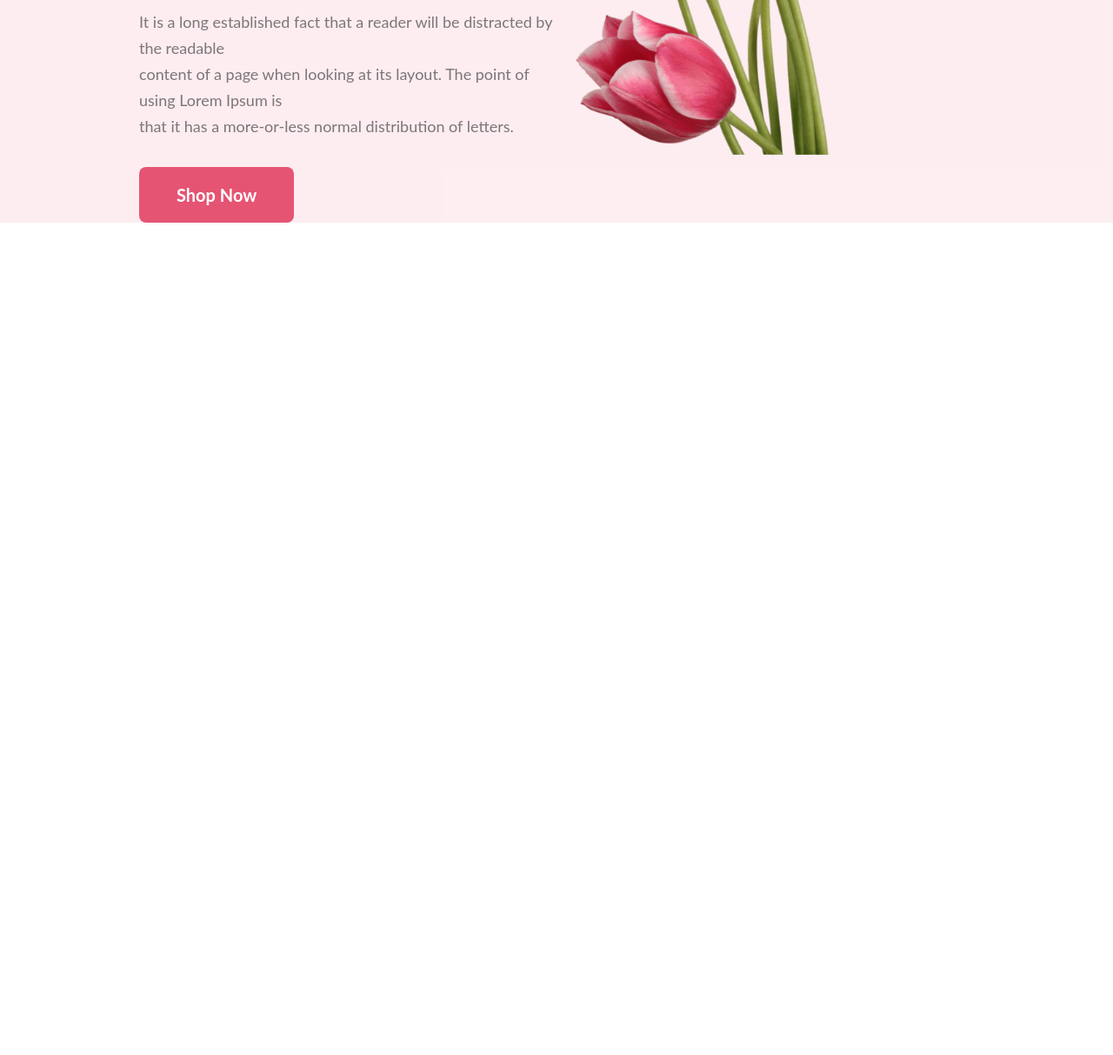
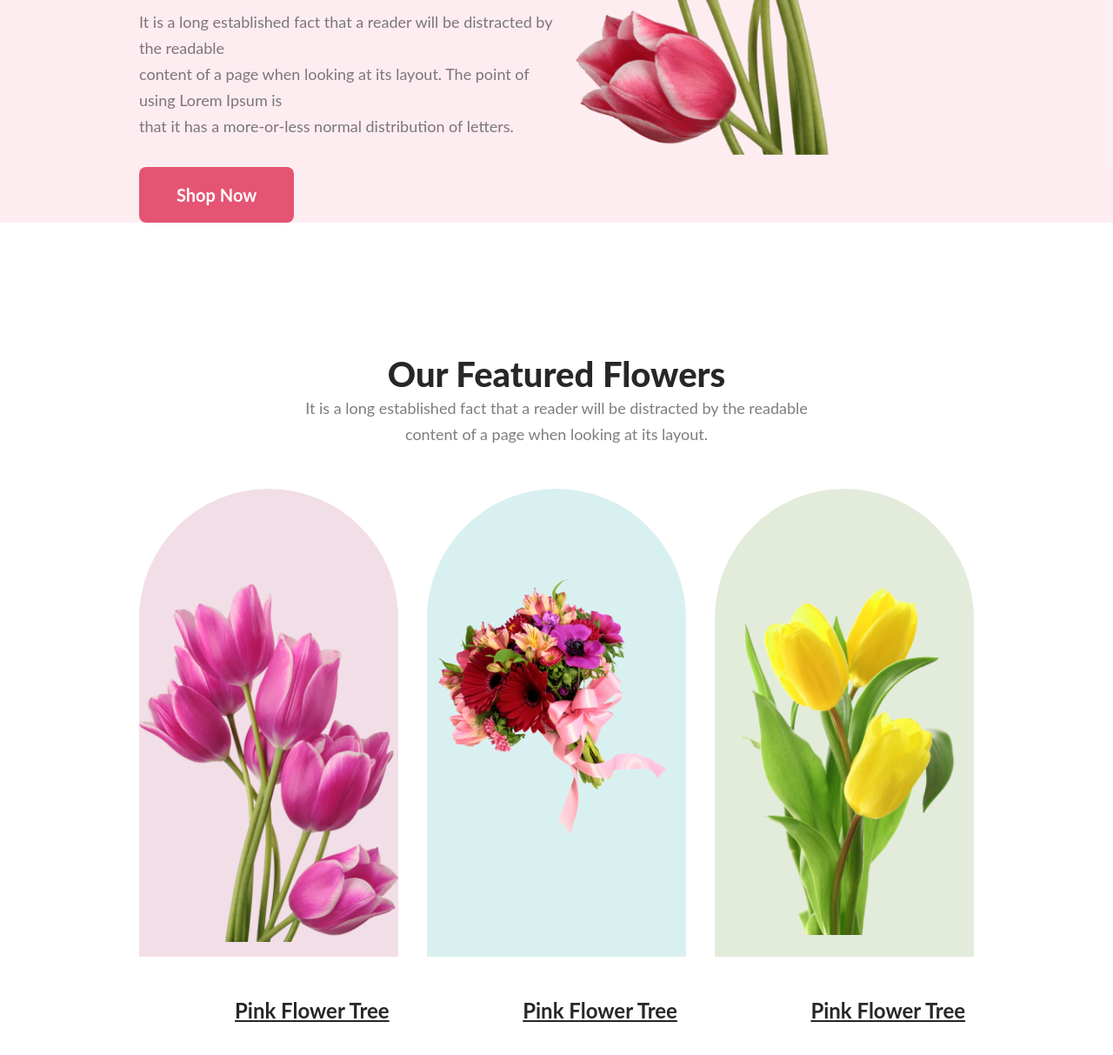
Before and after one commit to Jubayer3112/first-assignment, a plain HTML site: page index.html in a window 1280 px wide. Shown: the part 567-1780 px from the top of the page at 87% size. Before the commit the page ends 823 px from the top, so only its background shows below. Drawn offline with Linux system fonts and the light colour scheme.

Commit message:
Feature section added

```diff
--- a/CSS/style.css
+++ b/CSS/style.css
@@ -2,6 +2,7 @@
 *{
     padding: 0;
     margin: 0;
+    box-sizing: border-box;
     font-family:Lato;
 }
 img{
@@ -24,6 +25,21 @@ img{
     color: #FFF;
     font-size: 20px;
     font-weight: 700;
+}
+.section-title{
+    color: #272727;
+    text-align: center;
+    font-family: Lato;
+    font-size: 40px;
+    font-weight: 800;
+}
+.section-description{
+    color: rgba(39, 39, 39, 0.60);
+    text-align: center;
+    font-family: Lato;
+    font-size: 18px;
+    font-weight: 400;
+    line-height: 30px;
 }
 /* Banner section */
 .banner-section{
@@ -50,3 +66,45 @@ img{
     width: 50%;
     text-align: right;
 }
+/* Feature section */
+.feature-section{
+    padding: 150px 0;
+}
+.feature {
+    width: 31%;
+    text-align: center;
+    height: 538px;
+    border-radius: 300px 300px 0px 0px;
+    position: relative;
+}
+.feature1 {
+    background: rgba(167, 33, 98, 0.15);
+}
+.feature2 {
+    background: rgba(5, 151, 160, 0.15);
+}
+.feature3 {
+    background: rgba(71, 125, 17, 0.15);
+}
+.feature-img1 {
+    margin-top: 110px;
+}
+.feature-img2 {
+    margin-top: 100px;
+}
+.feature-img3 {
+    margin-top: 67px;
+}
+.features{
+    padding-top: 48px;
+}
+.link {
+    position: absolute;
+    bottom: -79px;
+    left: 110px;
+    color: #272727;
+    text-align: center;
+    font-size: 24px;
+    font-weight: 700;
+    line-height: 35px;
+}
--- a/index.html
+++ b/index.html
@@ -21,5 +21,31 @@
             </div>
         </div>
     </section>
+
+
+    <!-- Feature section-->
+    <section class="feature-section">
+        <div class="container-width">
+            <div class="section-content">
+                <h2 class="section-title">Our Featured Flowers</h2>
+                <p class="section-description">It is a long established fact that a reader will be distracted by the readable<br> content of a page when looking at its layout.</p>
+            </div>
+
+            <div class="features flex">
+                <div class="feature feature1">
+                    <img class="feature-img1" src="./images/pngwing 6.png" alt="">
+                    <a href="#" class="link">Pink Flower Tree </a>
+                </div>
+                <div class="feature feature2">
+                    <img class="feature-img2" src="./images/pngwing 5.png" alt="">
+                    <a href="#" class="link">Pink Flower Tree </a>
+                </div>
+                <div class="feature feature3">
+                    <img class="feature-img3" src="./images/pngwing 7.png" alt="">
+                    <a href="#" class="link">Pink Flower Tree </a>
+                </div>
+            </div>
+        </div>
+    </section>
 </body>
 </html>
```
